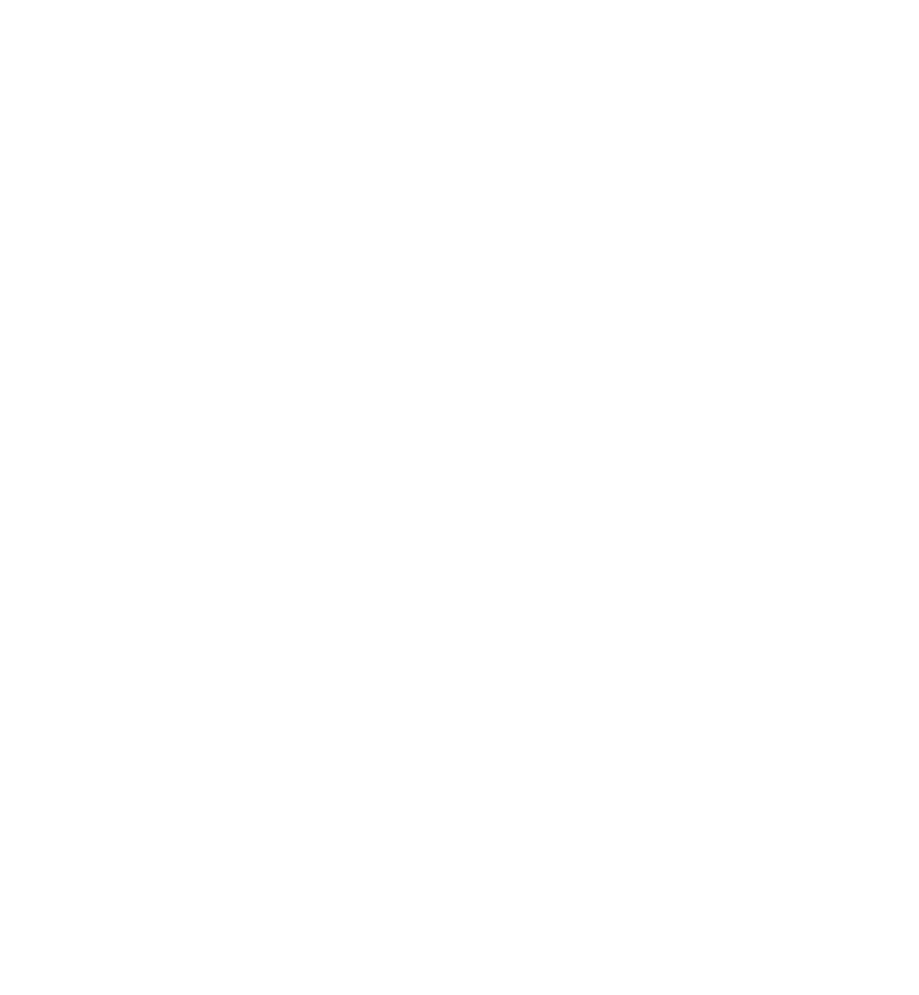
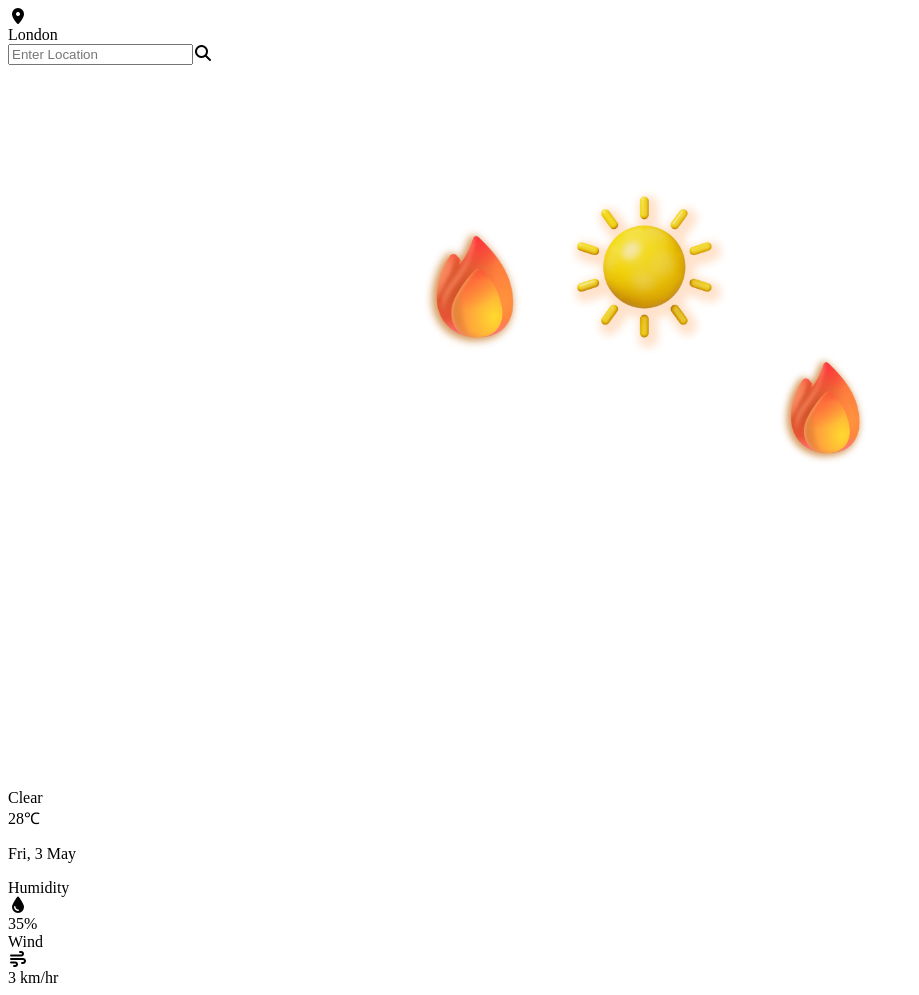
Before and after one commit to ibktommy/react_reloaded_projects, a React (Vite) app in the folder live_weather_app/: page / in a window 1280 px wide. Shown: the whole page, without its empty margins (0-919 px from the left). Before the commit the page ends 800 px from the top, so only its background shows below. Built offline with nearby package versions, Linux system fonts and the light colour scheme.

Commit message:
structuring the app with jsx

```diff
--- a/live_weather_app/src/components/WeatherApp.jsx
+++ b/live_weather_app/src/components/WeatherApp.jsx
@@ -1,9 +1,47 @@
+import sunnyImage from '../assets/images/sunny.png'
+import cloudyImage from '../assets/images/cloudy.png'
+import rainyImage from '../assets/images/rainy.png'
+import snowyImage from '../assets/images/snowy.png'
+
 const WeatherApp = () => {
   return (
     <div className="container">
+      <div className="weather_app">
+        <div className="search">
+          <div className="search_top">
+            <i className="fa-solid fa-location-dot"></i>
+            <div className="location">London</div>
+          </div>
 
+          <div className="search_bar">
+            <input type="text" placeholder="Enter Location" />
+            <i className="fa-solid fa-magnifying-glass"></i>
+          </div>
+        </div>
+
+        <div className="weather">
+          <img src={sunnyImage} alt="sunny" />
+          <div className="weather_type">Clear</div>
+          <div className="temp">28℃</div>
+        </div>
+        <div className="weather_date">
+          <p>Fri, 3 May</p>
+        </div>
+        <div className="weather_data">
+          <div className="humidity">
+            <div className="data_name">Humidity</div>
+            <i className="fa-solid fa-droplet"></i>
+            <div className="data">35%</div>
+          </div>
+          <div className="wind">
+            <div className="data_name">Wind</div>
+            <i className="fa-solid fa-wind"></i>
+            <div className="data">3 km/hr</div>
+          </div>
+        </div>
+      </div>
     </div>
-  )
+  );
 }
 
 export default WeatherApp
```
